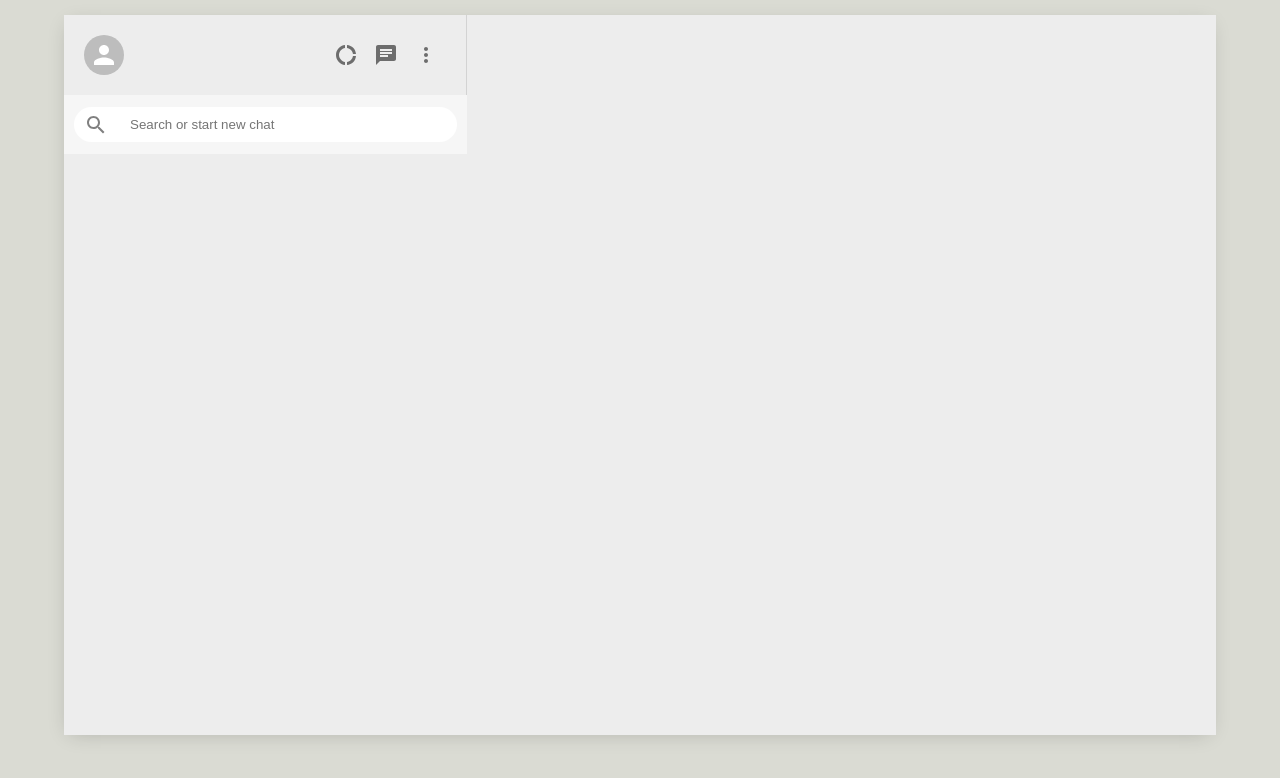
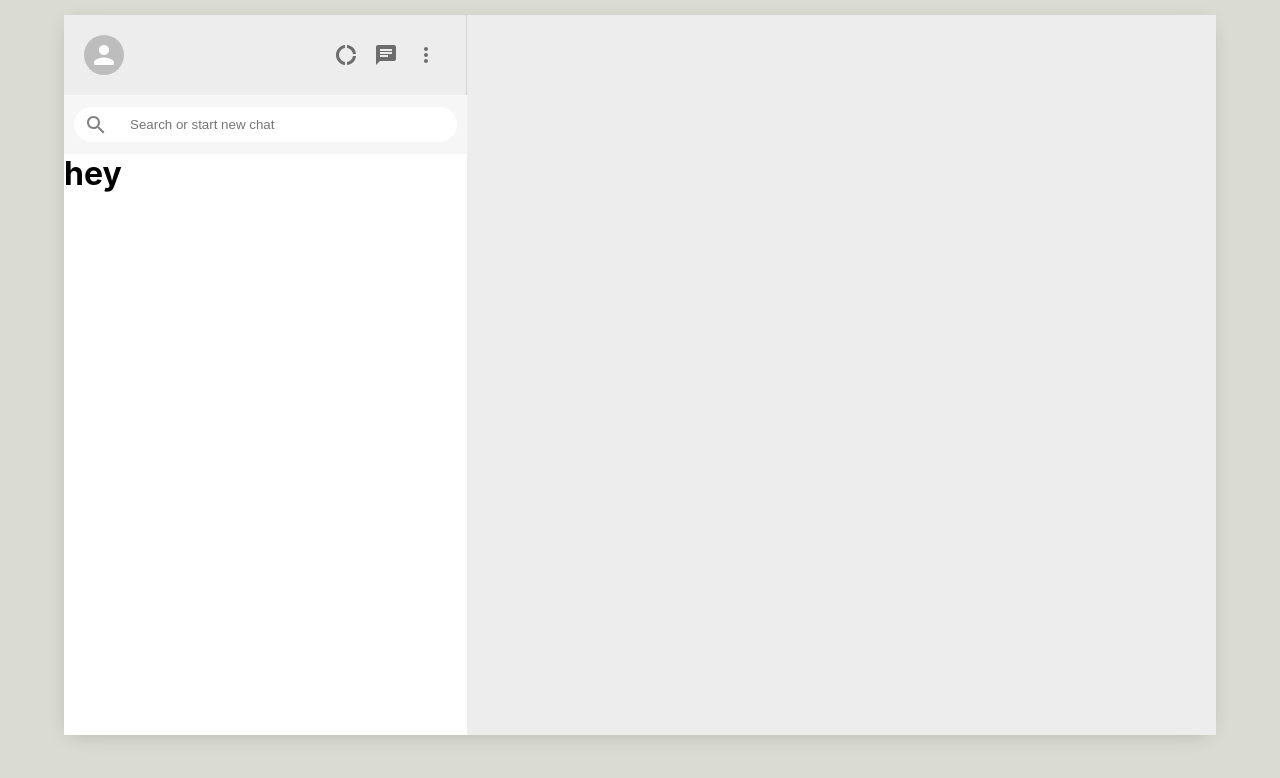
Before and after one commit to shakhawatsalam/whatsApp_clone, a React (Create React App) app: page / in a window 1280 px wide. Shown: the top 778 px of the page. Built offline with nearby package versions, Linux system fonts and the light colour scheme.

Commit message:
1:00 hr is done working on side bar chat

```diff
--- a/src/Components/Sidebar/Sidebar.css
+++ b/src/Components/Sidebar/Sidebar.css
@@ -42,3 +42,8 @@
     margin-right: 2vw;
     font-size: 20px !important;
 }
+.sidebar__chats{
+    flex: 1;
+    background-color: white;
+    overflow: scroll;
+}
--- a/src/Components/Sidebar/Sidebar.js
+++ b/src/Components/Sidebar/Sidebar.js
@@ -5,6 +5,7 @@ import IconButton from '@mui/material/IconButton';
 import DonutLargeIcon from '@mui/icons-material/DonutLarge';
 import ChatIcon from '@mui/icons-material/Chat';
 import { MoreVert, SearchOutlined } from '@mui/icons-material';
+import SidebarChat from './SidebarChat';
 const Sidebar = () => {
     return (
         <div className='sidebar'>
@@ -30,8 +31,8 @@ const Sidebar = () => {
                     <input placeholder='Search or start new chat' type="text"></input>
                 </div>
             </div>
-            <div className="sidebar_chats">
-
+            <div className="sidebar__chats">
+                <SidebarChat/>
             </div>
         </div>
     );
--- /dev/null
+++ b/src/Components/Sidebar/SidebarChat.js
@@ -0,0 +1,12 @@
+import React from 'react';
+import './SidebarChat.css'
+
+const SidebarChat = () => {
+    return (
+        <div className='sidebarChat'>
+            <h1>hey</h1>
+        </div>
+    );
+};
+
+export default SidebarChat;
```
Also changed, not shown: src/Components/Sidebar/SidebarChat.css (added).
